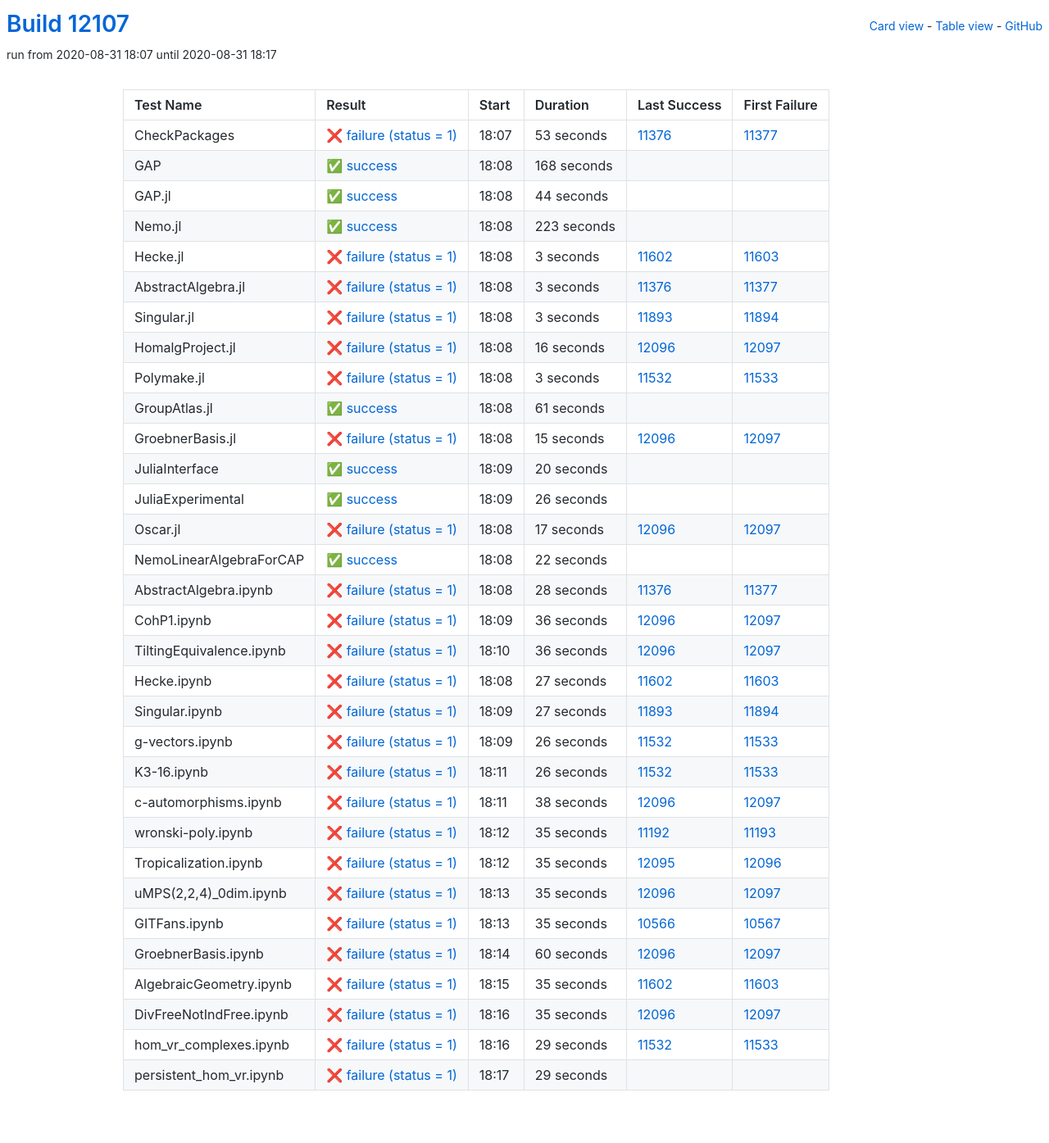
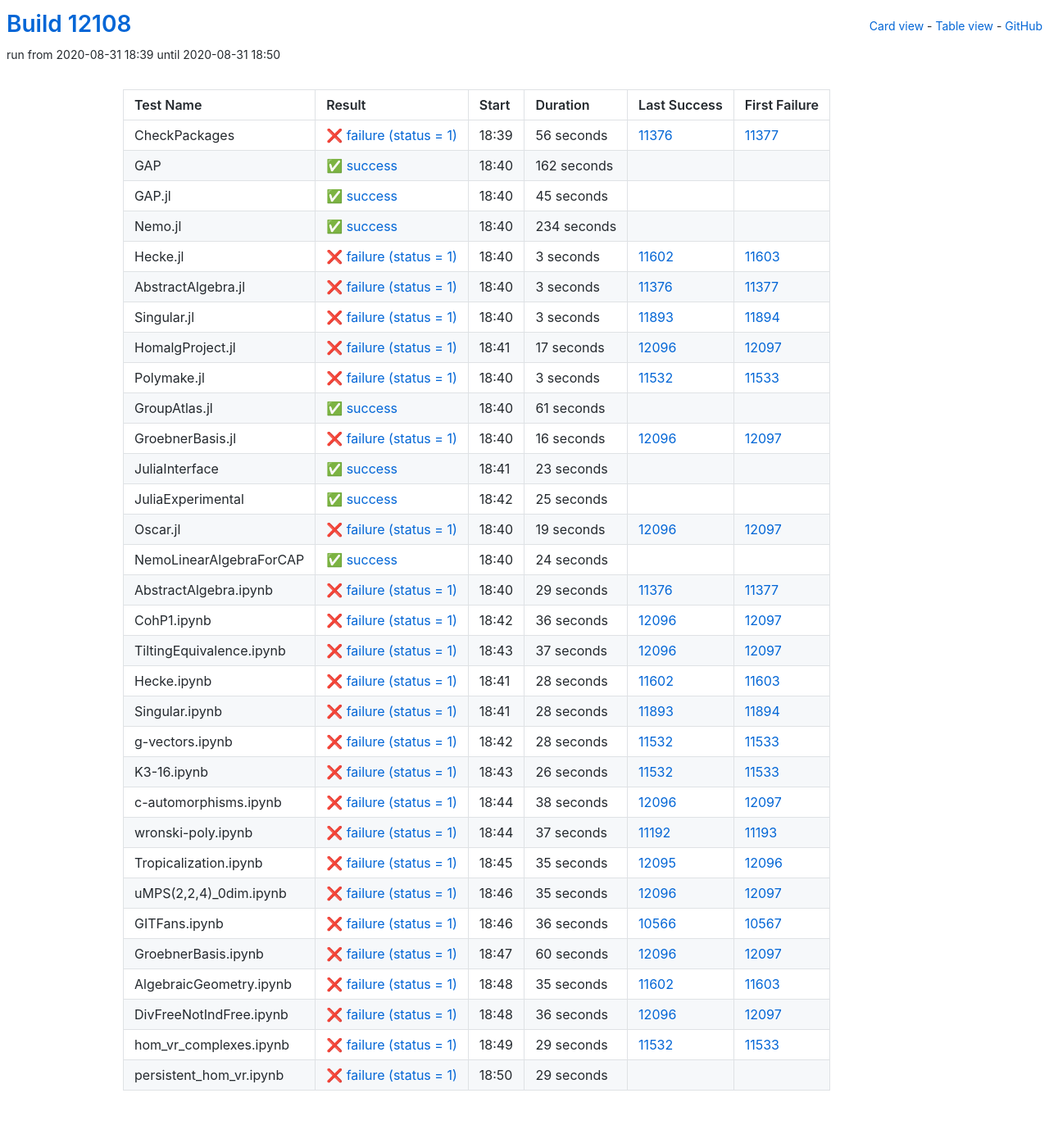
Before and after one commit to oscar-system/oscar-ci-status, a Jekyll site: the page built from table.html, in a window 1280 px wide. Shown: the whole page at 82% size. Built offline with Jekyll 4.4.1, drawn with Linux system fonts in a browser that asks for light colours.

Commit message:
Build #12108

```diff
--- a/_data/ci.yml
+++ b/_data/ci.yml
@@ -1,6 +1,6 @@
 ---
-build: 12107
-build_url: https://oscarci.mathematik.uni-kl.de/job/oscar/12107/
+build: 12108
+build_url: https://oscarci.mathematik.uni-kl.de/job/oscar/12108/
 job: oscar
 organization: oscar-system
 repo: oscar-ci-status
@@ -8,56 +8,56 @@
 tests:
 - name: CheckPackages
   id: checkpackages
-  log: https://oscarci.mathematik.uni-kl.de/job/oscar/12107/artifact/logs/build-12107/CheckPackages.log
-  start: 2020-08-31 18:07
+  log: https://oscarci.mathematik.uni-kl.de/job/oscar/12108/artifact/logs/build-12108/CheckPackages.log
+  start: 2020-08-31 18:39
   success: false
   exitcode: 1
   status: failure
-  duration: 53
+  duration: 56
   last_success: 11376
   last_success_url: https://oscarci.mathematik.uni-kl.de/job/oscar/11376/
   first_failure: 11377
   first_failure_url: https://oscarci.mathematik.uni-kl.de/job/oscar/11377/
 - name: GAP
   id: gap
-  log: https://oscarci.mathematik.uni-kl.de/job/oscar/12107/artifact/logs/build-12107/GAP.log
-  start: 2020-08-31 18:08
+  log: https://oscarci.mathematik.uni-kl.de/job/oscar/12108/artifact/logs/build-12108/GAP.log
+  start: 2020-08-31 18:40
   success: true
   exitcode: 0
   status: success
-  duration: 168
+  duration: 162
   last_success: false
   last_success_url:
   first_failure: false
   first_failure_url:
 - name: GAP.jl
   id: gap-jl
-  log: https://oscarci.mathematik.uni-kl.de/job/oscar/12107/artifact/logs/build-12107/GAP.jl.log
-  start: 2020-08-31 18:08
+  log: https://oscarci.mathematik.uni-kl.de/job/oscar/12108/artifact/logs/build-12108/GAP.jl.log
+  start: 2020-08-31 18:40
   success: true
   exitcode: 0
   status: success
-  duration: 44
+  duration: 45
   last_success: false
   last_success_url:
   first_failure: false
   first_failure_url:
 - name: Nemo.jl
   id: nemo-jl
-  log: https://oscarci.mathematik.uni-kl.de/job/oscar/12107/artifact/logs/build-12107/Nemo.jl.log
-  start: 2020-08-31 18:08
+  log: https://oscarci.mathematik.uni-kl.de/job/oscar/12108/artifact/logs/build-12108/Nemo.jl.log
+  start: 2020-08-31 18:40
   success: true
   exitcode: 0
   status: success
-  duration: 223
+  duration: 234
   last_success: false
   last_success_url:
   first_failure: false
   first_failure_url:
 - name: Hecke.jl
   id: hecke-jl
-  log: https://oscarci.mathematik.uni-kl.de/job/oscar/12107/artifact/logs/build-12107/Hecke.jl.log
-  start: 2020-08-31 18:08
+  log: https://oscarci.mathematik.uni-kl.de/job/oscar/12108/artifact/logs/build-12108/Hecke.jl.log
+  start: 2020-08-31 18:40
   success: false
   exitcode: 1
   status: failure
@@ -68,8 +68,8 @@
   first_failure_url: https://oscarci.mathematik.uni-kl.de/job/oscar/11603/
 - name: AbstractAlgebra.jl
   id: abstractalgebra-jl
-  log: https://oscarci.mathematik.uni-kl.de/job/oscar/12107/artifact/logs/build-12107/AbstractAlgebra.jl.log
-  start: 2020-08-31 18:08
+  log: https://oscarci.mathematik.uni-kl.de/job/oscar/12108/artifact/logs/build-12108/AbstractAlgebra.jl.log
+  start: 2020-08-31 18:40
   success: false
   exitcode: 1
   status: failure
@@ -80,8 +80,8 @@
   first_failure_url: https://oscarci.mathematik.uni-kl.de/job/oscar/11377/
 - name: Singular.jl
   id: singular-jl
-  log: https://oscarci.mathematik.uni-kl.de/job/oscar/12107/artifact/logs/build-12107/Singular.jl.log
-  start: 2020-08-31 18:08
+  log: https://oscarci.mathematik.uni-kl.de/job/oscar/12108/artifact/logs/build-12108/Singular.jl.log
+  start: 2020-08-31 18:40
   success: false
   exitcode: 1
   status: failure
@@ -92,20 +92,20 @@
   first_failure_url: https://oscarci.mathematik.uni-kl.de/job/oscar/11894/
 - name: HomalgProject.jl
   id: homalgproject-jl
-  log: https://oscarci.mathematik.uni-kl.de/job/oscar/12107/artifact/logs/build-12107/HomalgProject.jl.log
-  start: 2020-08-31 18:08
+  log: https://oscarci.mathematik.uni-kl.de/job/oscar/12108/artifact/logs/build-12108/HomalgProject.jl.log
+  start: 2020-08-31 18:41
   success: false
   exitcode: 1
   status: failure
-  duration: 16
+  duration: 17
   last_success: 12096
   last_success_url: https://oscarci.mathematik.uni-kl.de/job/oscar/12096/
   first_failure: 12097
   first_failure_url: https://oscarci.mathematik.uni-kl.de/job/oscar/12097/
 - name: Polymake.jl
   id: polymake-jl
-  log: https://oscarci.mathematik.uni-kl.de/job/oscar/12107/artifact/logs/build-12107/Polymake.jl.log
-  start: 2020-08-31 18:08
+  log: https://oscarci.mathematik.uni-kl.de/job/oscar/12108/artifact/logs/build-12108/Polymake.jl.log
+  start: 2020-08-31 18:40
   success: false
   exitcode: 1
   status: failure
@@ -116,8 +116,8 @@
   first_failure_url: https://oscarci.mathematik.uni-kl.de/job/oscar/11533/
 - name: GroupAtlas.jl
   id: groupatlas-jl
-  log: https://oscarci.mathematik.uni-kl.de/job/oscar/12107/artifact/logs/build-12107/GroupAtlas.jl.log
-  start: 2020-08-31 18:08
+  log: https://oscarci.mathematik.uni-kl.de/job/oscar/12108/artifact/logs/build-12108/GroupAtlas.jl.log
+  start: 2020-08-31 18:40
   success: true
   exitcode: 0
   status: success
@@ -128,80 +128,80 @@
   first_failure_url:
 - name: GroebnerBasis.jl
   id: groebnerbasis-jl
-  log: https://oscarci.mathematik.uni-kl.de/job/oscar/12107/artifact/logs/build-12107/GroebnerBasis.jl.log
-  start: 2020-08-31 18:08
+  log: https://oscarci.mathematik.uni-kl.de/job/oscar/12108/artifact/logs/build-12108/GroebnerBasis.jl.log
+  start: 2020-08-31 18:40
   success: false
   exitcode: 1
   status: failure
-  duration: 15
+  duration: 16
   last_success: 12096
   last_success_url: https://oscarci.mathematik.uni-kl.de/job/oscar/12096/
   first_failure: 12097
   first_failure_url: https://oscarci.mathematik.uni-kl.de/job/oscar/12097/
 - name: JuliaInterface
   id: juliainterface
-  log: https://oscarci.mathematik.uni-kl.de/job/oscar/12107/artifact/logs/build-12107/JuliaInterface.log
-  start: 2020-08-31 18:09
+  log: https://oscarci.mathematik.uni-kl.de/job/oscar/12108/artifact/logs/build-12108/JuliaInterface.log
+  start: 2020-08-31 18:41
   success: true
   exitcode: 0
   status: success
-  duration: 20
+  duration: 23
   last_success: false
   last_success_url:
   first_failure: false
   first_failure_url:
 - name: JuliaExperimental
   id: juliaexperimental
-  log: https://oscarci.mathematik.uni-kl.de/job/oscar/12107/artifact/logs/build-12107/JuliaExperimental.log
-  start: 2020-08-31 18:09
+  log: https://oscarci.mathematik.uni-kl.de/job/oscar/12108/artifact/logs/build-12108/JuliaExperimental.log
+  start: 2020-08-31 18:42
   success: true
   exitcode: 0
   status: success
-  duration: 26
+  duration: 25
   last_success: false
   last_success_url:
   first_failure: false
   first_failure_url:
 - name: Oscar.jl
   id: oscar-jl
-  log: https://oscarci.mathematik.uni-kl.de/job/oscar/12107/artifact/logs/build-12107/Oscar.jl.log
-  start: 2020-08-31 18:08
+  log: https://oscarci.mathematik.uni-kl.de/job/oscar/12108/artifact/logs/build-12108/Oscar.jl.log
+  start: 2020-08-31 18:40
   success: false
   exitcode: 1
   status: failure
-  duration: 17
+  duration: 19
   last_success: 12096
   last_success_url: https://oscarci.mathematik.uni-kl.de/job/oscar/12096/
   first_failure: 12097
   first_failure_url: https://oscarci.mathematik.uni-kl.de/job/oscar/12097/
 - name: NemoLinearAlgebraForCAP
   id: nemolinearalgebraforcap
-  log: https://oscarci.mathematik.uni-kl.de/job/oscar/12107/artifact/logs/build-12107/NemoLinearAlgebraForCAP.log
-  start: 2020-08-31 18:08
+  log: https://oscarci.mathematik.uni-kl.de/job/oscar/12108/artifact/logs/build-12108/NemoLinearAlgebraForCAP.log
+  start: 2020-08-31 18:40
   success: true
   exitcode: 0
   status: success
-  duration: 22
+  duration: 24
   last_success: false
   last_success_url:
   first_failure: false
   first_failure_url:
 - name: AbstractAlgebra.ipynb
   id: abstractalgebra-ipynb
-  log: https://oscarci.mathematik.uni-kl.de/job/oscar/12107/artifact/logs/build-12107/AbstractAlgebra.ipynb.log
-  start: 2020-08-31 18:08
+  log: https://oscarci.mathematik.uni-kl.de/job/oscar/12108/artifact/logs/build-12108/AbstractAlgebra.ipynb.log
+  start: 2020-08-31 18:40
   success: false
   exitcode: 1
   status: failure
-  duration: 28
+  duration: 29
   last_success: 11376
   last_success_url: https://oscarci.mathematik.uni-kl.de/job/oscar/11376/
   first_failure: 11377
   first_failure_url: https://oscarci.mathematik.uni-kl.de/job/oscar/11377/
 - name: CohP1.ipynb
   id: cohp1-ipynb
-  log: https://oscarci.mathematik.uni-kl.de/job/oscar/12107/artifact/logs/build-12107/CohP1.ipynb.log
-  start: 2020-08-31 18:09
+  log: https://oscarci.mathematik.uni-kl.de/job/oscar/12108/artifact/logs/build-12108/CohP1.ipynb.log
+  start: 2020-08-31 18:42
   success: false
   exitcode: 1
   status: failure
@@ -212,56 +212,56 @@
   first_failure_url: https://oscarci.mathematik.uni-kl.de/job/oscar/12097/
 - name: TiltingEquivalence.ipynb
   id: tiltingequivalence-ipynb
-  log: https://oscarci.mathematik.uni-kl.de/job/oscar/12107/artifact/logs/build-12107/TiltingEquivalence.ipynb.log
-  start: 2020-08-31 18:10
+  log: https://oscarci.mathematik.uni-kl.de/job/oscar/12108/artifact/logs/build-12108/TiltingEquivalence.ipynb.log
+  start: 2020-08-31 18:43
   success: false
   exitcode: 1
   status: failure
-  duration: 36
+  duration: 37
   last_success: 12096
   last_success_url: https://oscarci.mathematik.uni-kl.de/job/oscar/12096/
   first_failure: 12097
   first_failure_url: https://oscarci.mathematik.uni-kl.de/job/oscar/12097/
 - name: Hecke.ipynb
   id: hecke-ipynb
-  log: https://oscarci.mathematik.uni-kl.de/job/oscar/12107/artifact/logs/build-12107/Hecke.ipynb.log
-  start: 2020-08-31 18:08
+  log: https://oscarci.mathematik.uni-kl.de/job/oscar/12108/artifact/logs/build-12108/Hecke.ipynb.log
+  start: 2020-08-31 18:41
   success: false
   exitcode: 1
   status: failure
-  duration: 27
+  duration: 28
   last_success: 11602
   last_success_url: https://oscarci.mathematik.uni-kl.de/job/oscar/11602/
   first_failure: 11603
   first_failure_url: https://oscarci.mathematik.uni-kl.de/job/oscar/11603/
 - name: Singular.ipynb
   id: singular-ipynb
-  log: https://oscarci.mathematik.uni-kl.de/job/oscar/12107/artifact/logs/build-12107/Singular.ipynb.log
-  start: 2020-08-31 18:09
+  log: https://oscarci.mathematik.uni-kl.de/job/oscar/12108/artifact/logs/build-12108/Singular.ipynb.log
+  start: 2020-08-31 18:41
   success: false
   exitcode: 1
   status: failure
-  duration: 27
+  duration: 28
   last_success: 11893
   last_success_url: https://oscarci.mathematik.uni-kl.de/job/oscar/11893/
   first_failure: 11894
   first_failure_url: https://oscarci.mathematik.uni-kl.de/job/oscar/11894/
 - name: g-vectors.ipynb
   id: g-vectors-ipynb
-  log: https://oscarci.mathematik.uni-kl.de/job/oscar/12107/artifact/logs/build-12107/g-vectors.ipynb.log
-  start: 2020-08-31 18:09
+  log: https://oscarci.mathematik.uni-kl.de/job/oscar/12108/artifact/logs/build-12108/g-vectors.ipynb.log
+  start: 2020-08-31 18:42
   success: false
   exitcode: 1
   status: failure
-  duration: 26
+  duration: 28
   last_success: 11532
   last_success_url: https://oscarci.mathematik.uni-kl.de/job/oscar/11532/
   first_failure: 11533
   first_failure_url: https://oscarci.mathematik.uni-kl.de/job/oscar/11533/
 - name: K3-16.ipynb
   id: k3-16-ipynb
-  log: https://oscarci.mathematik.uni-kl.de/job/oscar/12107/artifact/logs/build-12107/K3-16.ipynb.log
-  start: 2020-08-31 18:11
+  log: https://oscarci.mathematik.uni-kl.de/job/oscar/12108/artifact/logs/build-12108/K3-16.ipynb.log
+  start: 2020-08-31 18:43
   success: false
   exitcode: 1
   status: failure
@@ -272,8 +272,8 @@
   first_failure_url: https://oscarci.mathematik.uni-kl.de/job/oscar/11533/
 - name: c-automorphisms.ipynb
   id: c-automorphisms-ipynb
-  log: https://oscarci.mathematik.uni-kl.de/job/oscar/12107/artifact/logs/build-12107/c-automorphisms.ipynb.log
-  start: 2020-08-31 18:11
+  log: https://oscarci.mathematik.uni-kl.de/job/oscar/12108/artifact/logs/build-12108/c-automorphisms.ipynb.log
+  start: 2020-08-31 18:44
   success: false
   exitcode: 1
   status: failure
@@ -284,20 +284,20 @@
   first_failure_url: https://oscarci.mathematik.uni-kl.de/job/oscar/12097/
 - name: wronski-poly.ipynb
   id: wronski-poly-ipynb
-  log: https://oscarci.mathematik.uni-kl.de/job/oscar/12107/artifact/logs/build-12107/wronski-poly.ipynb.log
-  start: 2020-08-31 18:12
+  log: https://oscarci.mathematik.uni-kl.de/job/oscar/12108/artifact/logs/build-12108/wronski-poly.ipynb.log
+  start: 2020-08-31 18:44
   success: false
   exitcode: 1
   status: failure
-  duration: 35
+  duration: 37
   last_success: 11192
   last_success_url: https://oscarci.mathematik.uni-kl.de/job/oscar/11192/
   first_failure: 11193
   first_failure_url: https://oscarci.mathematik.uni-kl.de/job/oscar/11193/
 - name: Tropicalization.ipynb
   id: tropicalization-ipynb
-  log: https://oscarci.mathematik.uni-kl.de/job/oscar/12107/artifact/logs/build-12107/Tropicalization.ipynb.log
-  start: 2020-08-31 18:12
+  log: https://oscarci.mathematik.uni-kl.de/job/oscar/12108/artifact/logs/build-12108/Tropicalization.ipynb.log
+  start: 2020-08-31 18:45
   success: false
   exitcode: 1
   status: failure
@@ -308,8 +308,8 @@
   first_failure_url: https://oscarci.mathematik.uni-kl.de/job/oscar/12096/
 - name: uMPS(2,2,4)_0dim.ipynb
   id: umps-2-2-4-0dim-ipynb
-  log: https://oscarci.mathematik.uni-kl.de/job/oscar/12107/artifact/logs/build-12107/uMPS-2-2-4-_0dim.ipynb.log
-  start: 2020-08-31 18:13
+  log: https://oscarci.mathematik.uni-kl.de/job/oscar/12108/artifact/logs/build-12108/uMPS-2-2-4-_0dim.ipynb.log
+  start: 2020-08-31 18:46
   success: false
   exitcode: 1
   status: failure
@@ -320,20 +320,20 @@
   first_failure_url: https://oscarci.mathematik.uni-kl.de/job/oscar/12097/
 - name: GITFans.ipynb
   id: gitfans-ipynb
-  log: https://oscarci.mathematik.uni-kl.de/job/oscar/12107/artifact/logs/build-12107/GITFans.ipynb.log
-  start: 2020-08-31 18:13
+  log: https://oscarci.mathematik.uni-kl.de/job/oscar/12108/artifact/logs/build-12108/GITFans.ipynb.log
+  start: 2020-08-31 18:46
   success: false
   exitcode: 1
   status: failure
-  duration: 35
+  duration: 36
   last_success: 10566
   last_success_url: https://oscarci.mathematik.uni-kl.de/job/oscar/10566/
   first_failure: 10567
   first_failure_url: https://oscarci.mathematik.uni-kl.de/job/oscar/10567/
 - name: GroebnerBasis.ipynb
   id: groebnerbasis-ipynb
-  log: https://oscarci.mathematik.uni-kl.de/job/oscar/12107/artifact/logs/build-12107/GroebnerBasis.ipynb.log
-  start: 2020-08-31 18:14
+  log: https://oscarci.mathematik.uni-kl.de/job/oscar/12108/artifact/logs/build-12108/GroebnerBasis.ipynb.log
+  start: 2020-08-31 18:47
   success: false
   exitcode: 1
   status: failure
@@ -344,8 +344,8 @@
   first_failure_url: https://oscarci.mathematik.uni-kl.de/job/oscar/12097/
 - name: AlgebraicGeometry.ipynb
   id: algebraicgeometry-ipynb
-  log: https://oscarci.mathematik.uni-kl.de/job/oscar/12107/artifact/logs/build-12107/AlgebraicGeometry.ipynb.log
-  start: 2020-08-31 18:15
+  log: https://oscarci.mathematik.uni-kl.de/job/oscar/12108/artifact/logs/build-12108/AlgebraicGeometry.ipynb.log
+  start: 2020-08-31 18:48
   success: false
   exitcode: 1
   status: failure
@@ -356,20 +356,20 @@
   first_failure_url: https://oscarci.mathematik.uni-kl.de/job/oscar/11603/
 - name: DivFreeNotIndFree.ipynb
   id: divfreenotindfree-ipynb
-  log: https://oscarci.mathematik.uni-kl.de/job/oscar/12107/artifact/logs/build-12107/DivFreeNotIndFree.ipynb.log
-  start: 2020-08-31 18:16
+  log: https://oscarci.mathematik.uni-kl.de/job/oscar/12108/artifact/logs/build-12108/DivFreeNotIndFree.ipynb.log
+  start: 2020-08-31 18:48
   success: false
   exitcode: 1
   status: failure
-  duration: 35
+  duration: 36
   last_success: 12096
   last_success_url: https://oscarci.mathematik.uni-kl.de/job/oscar/12096/
   first_failure: 12097
   first_failure_url: https://oscarci.mathematik.uni-kl.de/job/oscar/12097/
 - name: hom_vr_complexes.ipynb
   id: hom-vr-complexes-ipynb
-  log: https://oscarci.mathematik.uni-kl.de/job/oscar/12107/artifact/logs/build-12107/hom_vr_complexes.ipynb.log
-  start: 2020-08-31 18:16
+  log: https://oscarci.mathematik.uni-kl.de/job/oscar/12108/artifact/logs/build-12108/hom_vr_complexes.ipynb.log
+  start: 2020-08-31 18:49
   success: false
   exitcode: 1
   status: failure
@@ -380,8 +380,8 @@
   first_failure_url: https://oscarci.mathematik.uni-kl.de/job/oscar/11533/
 - name: persistent_hom_vr.ipynb
   id: persistent-hom-vr-ipynb
-  log: https://oscarci.mathematik.uni-kl.de/job/oscar/12107/artifact/logs/build-12107/persistent_hom_vr.ipynb.log
-  start: 2020-08-31 18:17
+  log: https://oscarci.mathematik.uni-kl.de/job/oscar/12108/artifact/logs/build-12108/persistent_hom_vr.ipynb.log
+  start: 2020-08-31 18:50
   success: false
   exitcode: 1
   status: failure
```
Also changed, not shown: README.md.
